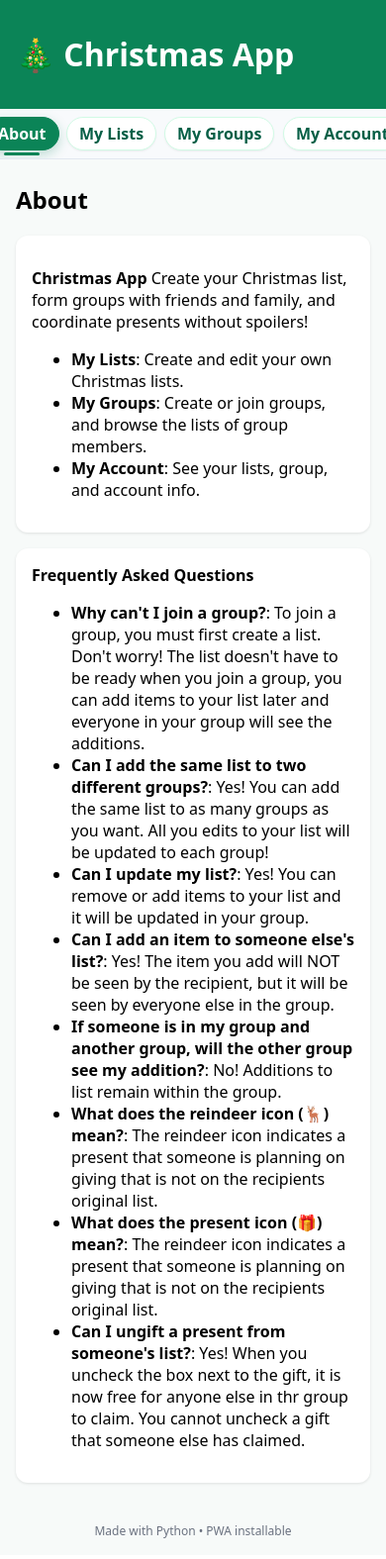
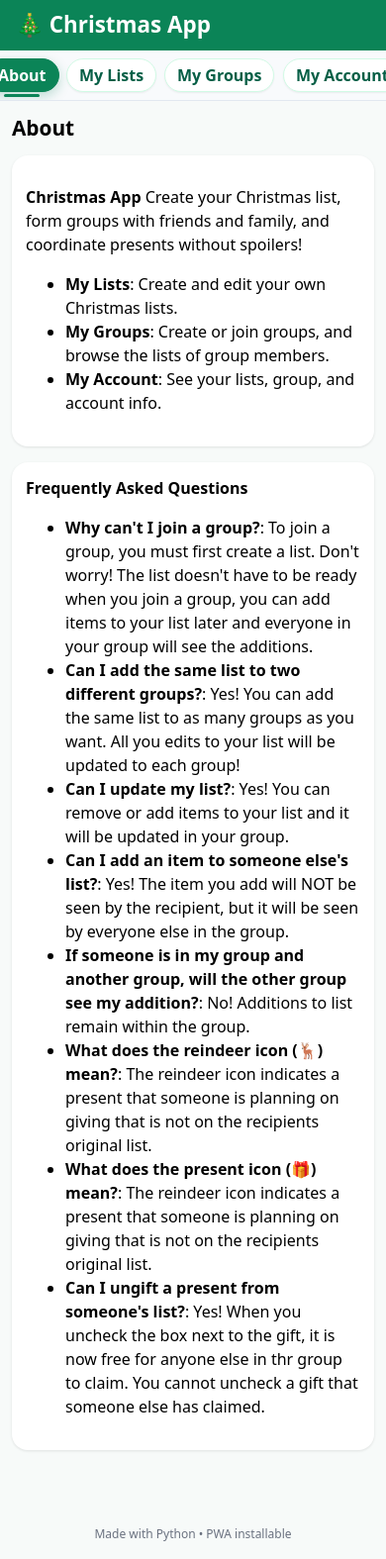
Before and after one commit to Kevin-Jay-Roberts21/Christmas-App, a FastAPI app: page /about in a window 390 px wide. Shown: the whole page at 99% size. Before the commit the page ends 1554 px from the top, so only its background shows below. Run offline with FastAPI, Linux system fonts and the light colour scheme.

Commit message:
Added some different styling.

```diff
--- a/app/static/styles.css
+++ b/app/static/styles.css
@@ -152,3 +152,84 @@ button[disabled] { background:#9ca3af; cursor:not-allowed; }
     text-align: center;
   }
 }
+/* --- App-style mobile tweaks --- */
+body {
+  line-height: 1.5;
+}
+
+/* Make the header & content feel more like a native app on small screens */
+@media (max-width: 640px) {
+
+  /* Top header: stack and shrink a bit */
+  .topbar {
+    flex-direction: column;
+    align-items: flex-start;
+    gap: 4px;
+    padding: 10px 16px 12px;
+  }
+
+  .topbar h1 {
+    font-size: 1.4rem;     /* smaller so it doesn’t dominate */
+    margin: 0;
+    line-height: 1.3;
+  }
+
+  .topbar .welcome {
+    font-size: 0.9rem;
+    opacity: 0.95;
+  }
+
+  .logout button {
+    padding: 6px 10px;
+    font-size: 0.85rem;
+  }
+
+  /* Main content spacing */
+  .container {
+    margin: 12px auto 20px;
+    padding: 0 12px 24px;
+  }
+
+  .card {
+    padding: 14px 14px 16px;
+    border-radius: 16px;
+    margin-bottom: 16px;
+  }
+
+  h2 {
+    font-size: 1.3rem;
+    margin: 8px 0 12px;
+  }
+
+  h3 {
+    font-size: 1.1rem;
+    margin: 4px 0 10px;
+  }
+
+  /* “My Groups” create/join area already stacks; this just softens it a bit */
+  .group-buttons .btn {
+    padding: 10px 12px;
+    font-size: 0.95rem;
+  }
+
+  /* Gift lists: add breathing room between items */
+  .list {
+    padding-left: 1.1rem;
+  }
+
+  .list li {
+    padding: 4px 0 6px;
+  }
+
+  .list li .tag {
+    margin-top: 2px;
+    display: inline-block;
+  }
+
+  /* “Add surprise gift” text box spacing */
+  input[type="text"] {
+    font-size: 0.95rem;
+  }
+
+  .footer {
+    f
--- a/app/templates/base.html
+++ b/app/templates/base.html
@@ -7,7 +7,7 @@
   <link rel="manifest" href="/manifest.webmanifest">
   <link rel="apple-touch-icon" href="/static/icons/xmas-192.png">
   <link rel="icon" href="/static/icons/xmas-192.png">
-  <link rel="stylesheet" href="/static/styles.css?v=3">
+  <link rel="stylesheet" href="/static/styles.css?v=4">
   <title>Christmas App</title>
 </head>
 <body>
```
